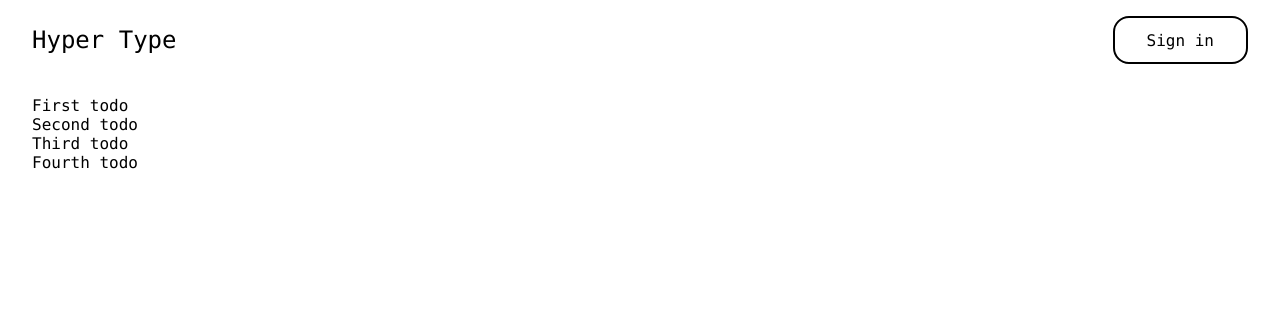
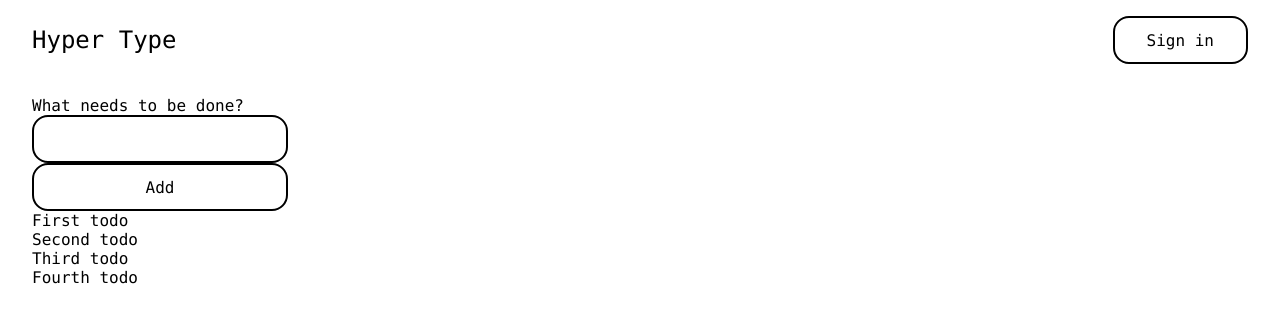
Before and after one commit to evilpaper/hyper-type, a React (Create React App) app: page / in a window 1280 px wide. Shown: the top 322 px of the page. Built offline with nearby package versions, Linux system fonts and the light colour scheme.

Commit message:
Wrap add todo in a form

```diff
--- a/src/App.css
+++ b/src/App.css
@@ -2,6 +2,10 @@
 *::before,
 *::after {
   box-sizing: border-box;
+}
+
+*:focus {
+  outline: none;
 }
 
 body,
--- a/src/App.tsx
+++ b/src/App.tsx
@@ -1,4 +1,4 @@
-import React, { ReactNode, useState } from "react";
+import React, { useState } from "react";
 import { Greetings } from "./components/Greetings";
 import Modal from "./components/Modal";
 import useOutsideClick from "./hooks/useOutsideClick";
@@ -10,29 +10,7 @@ interface Todo {
   done: boolean;
 }
 
-interface Props {
-  items: Todo[];
-}
-
-// A list as a function
-
-// function List({ items }: { items?: Todo[] }) {
-//   return (
-//     <ul>
-//       {items?.map((item, index) => {
-//         return (
-//           <li key={index}>
-//             <p>{item.text}</p>
-//           </li>
-//         );
-//       })}
-//     </ul>
-//   );
-// }
-
-// Same lista as a function component
-
-const List: React.FC<Props> = ({ items }) => {
+function List({ items }: { items?: Todo[] }) {
   return (
     <ul>
       {items?.map((item, index) => {
@@ -44,7 +22,7 @@ const List: React.FC<Props> = ({ items }) => {
       })}
     </ul>
   );
-};
+}
 
 const initialList = [
   { id: 1, text: "First todo", done: false },
@@ -74,6 +52,11 @@ function App() {
         <button onClick={() => setIsModalOpen(true)}>Sign in</button>
       </section>
       <section className="main">
+        <form>
+          <label htmlFor="todo">What needs to be done?</label>
+          <input type="text" name="todo" />
+          <button>Add</button>
+        </form>
         <List items={list} />
       </section>
     </div>
--- a/src/index.css
+++ b/src/index.css
@@ -26,3 +26,18 @@ button:hover {
   background-color: black;
   color: white;
 }
+
+input {
+  margin: 0;
+  background-color: transparent;
+  border: 2px solid black;
+  border-radius: 1em;
+  padding: 0 2em;
+  height: 3em;
+}
+
+form {
+  display: flex;
+  flex-direction: column;
+  width: 16em;
+}
```
